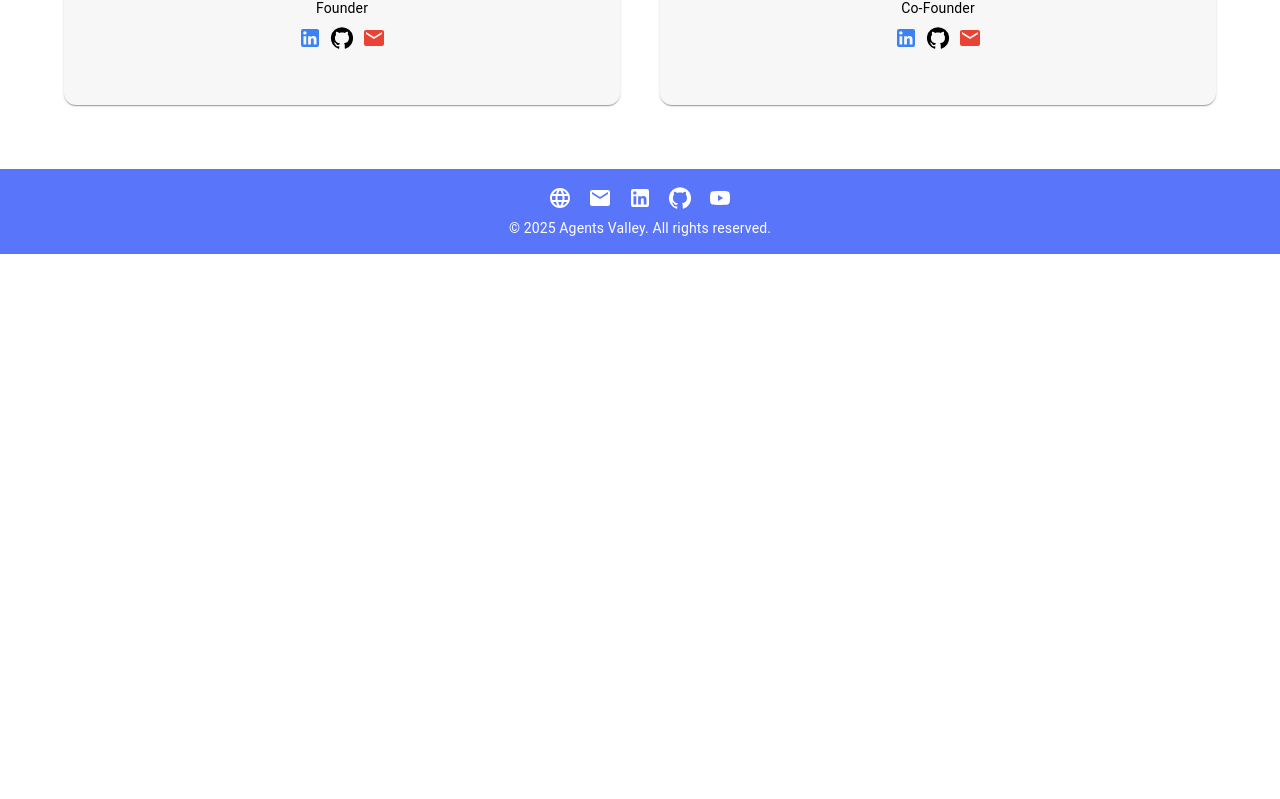
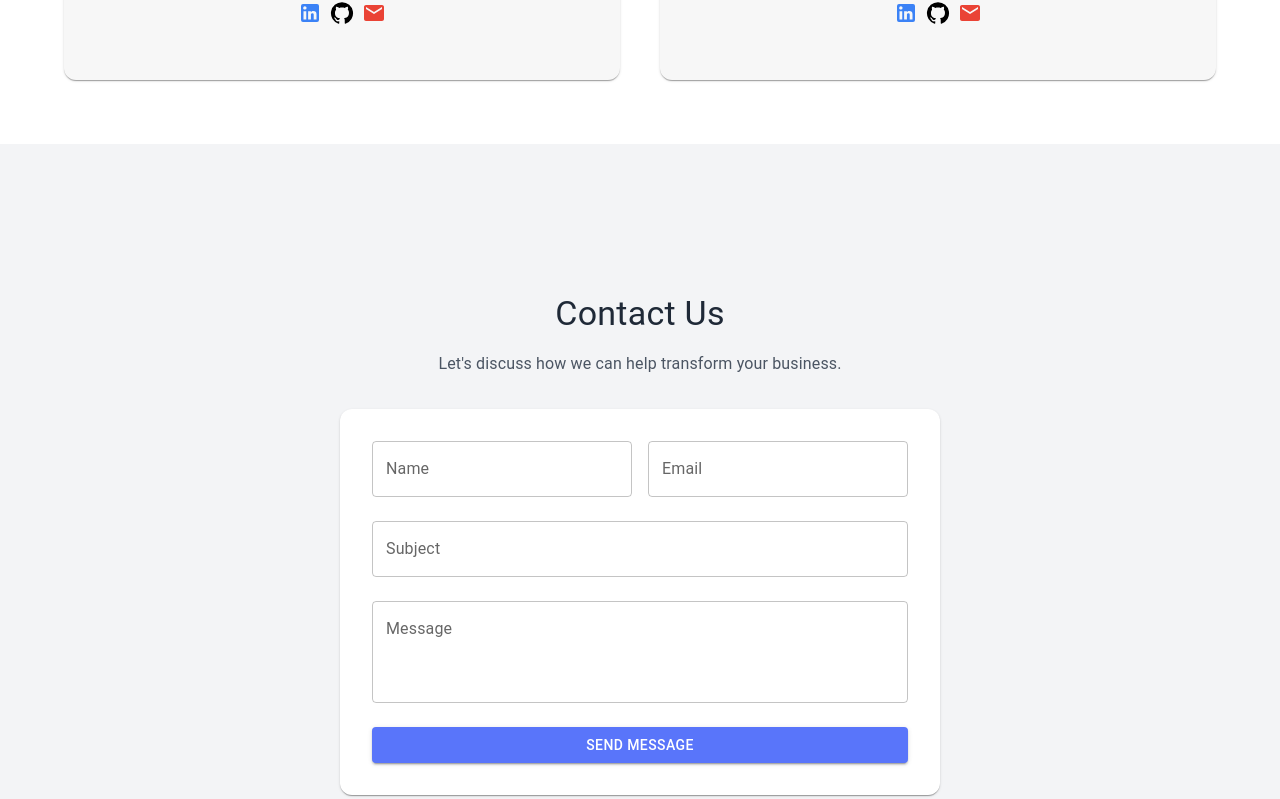
Before and after one commit to agentsvalley/Agents-Valley, a Next.js app: page / in a window 1280 px wide. Shown: the part 1998-2797 px from the top of the page. Before the commit the page ends 2252 px from the top, so only its background shows below. Built offline with nearby package versions, Linux system fonts and the light colour scheme.

Commit message:
Update page.js

```diff
--- a/app/page.js
+++ b/app/page.js
@@ -27,6 +27,7 @@ import {
   DialogContent,
   DialogTitle,
   Box,
+  TextField,
 } from "@mui/material";
 import Link from "next/link";
 import ScrollingImages from "./components/ScrollingImages";
@@ -90,13 +91,13 @@ export default function Home() {
   };
 
   return (
-    <div className="bg-white min-h-screen">
+    <div className="bg-white min-h-screen mt-10">
       <AppBar
         sx={{
           backgroundColor: "white",
           color: "black",
           boxShadow: "none",
-          position: "relative",
+          position: "fixed",
         }}
         className="border-b"
       >
@@ -297,11 +298,12 @@ export default function Home() {
         </Typography>
         <Typography
           variant="body1"
-          className="text-gray-600 mb-8"
+          className="text-gray-600 "
           sx={{
             maxWidth: "600px",
             textAlign: "center",
             lineHeight: "1.6rem",
+            marginBottom: 4,
           }}
         >
           Comprehensive AI agent development solutions for your business.
@@ -481,6 +483,94 @@ export default function Home() {
         </Container>
       </section>
 
+      <section
+        id="contact-us"
+        className="bg-gray-100 h-screen flex flex-col items-center justify-center"
+      >
+        <Typography variant="h4" className="text-gray-800 font-bold">
+          Contact Us
+        </Typography>
+
+        <Typography
+          variant="body1"
+          className="text-gray-600"
+          sx={{
+            maxWidth: "600px",
+            textAlign: "center",
+            lineHeight: "1.6rem",
+            marginTop: 2,
+            marginBottom: 4
+          }}
+        >
+          Let's discuss how we can help transform your business.
+        </Typography>
+
+        <Card
+          className="shadow-lg"
+          sx={{
+            width: "100%",
+            maxWidth: "600px",
+            padding: "2rem",
+            borderRadius: "0.75rem",
+            backgroundColor: "white",
+          }}
+        >
+          <form>
+            <Box
+              sx={{
+                display: "flex",
+                gap: "1rem",
+                marginBottom: "1.5rem",
+              }}
+            >
+              <TextField
+                label="Name"
+                fullWidth
+                variant="outlined"
+              />
+              <TextField
+                label="Email"
+                fullWidth
+                variant="outlined"
+              />
+            </Box>
+
+            <Box sx={{ marginBottom: "1.5rem" }}>
+              <TextField
+                label="Subject"
+                fullWidth
+                variant="outlined"
+              />
+            </Box>
+
+            <Box sx={{ marginBottom: "1.5rem" }}>
+              <TextField
+                label="Message"
+                fullWidth
+                variant="outlined"
+                multiline
+                minRows={3}
+              />
+            </Box>
+
+            <Button
+              type="submit"
+              variant="contained"
+              color="primary"
+              fullWidth
+              sx={{
+                backgroundColor: "#5975fa",
+                "&:hover": {
+                  backgroundColor: "#357ABD",
+                },
+              }}
+            >
+              Send Message
+            </Button>
+          </form>
+        </Card>
+      </section>
+
       <footer className="bg-[#5975fa] pt-4 pb-4">
         <Container>
           <div className="flex flex-col items-center">
```
